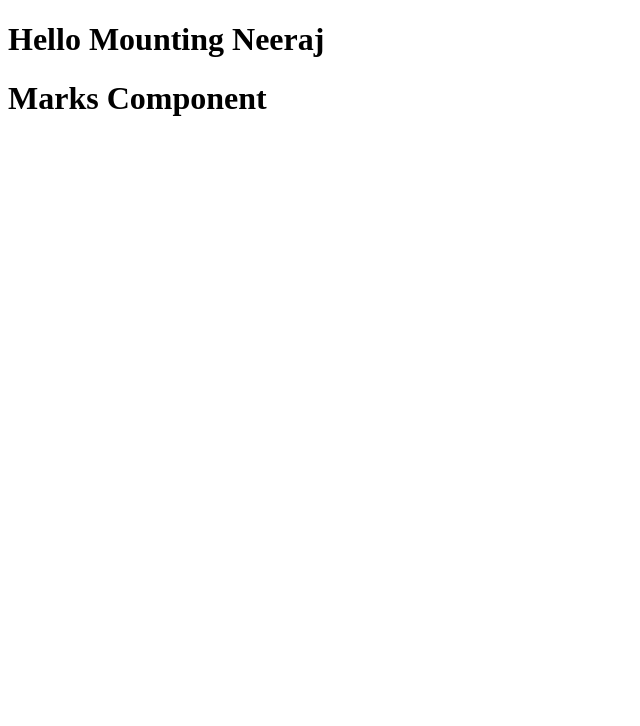
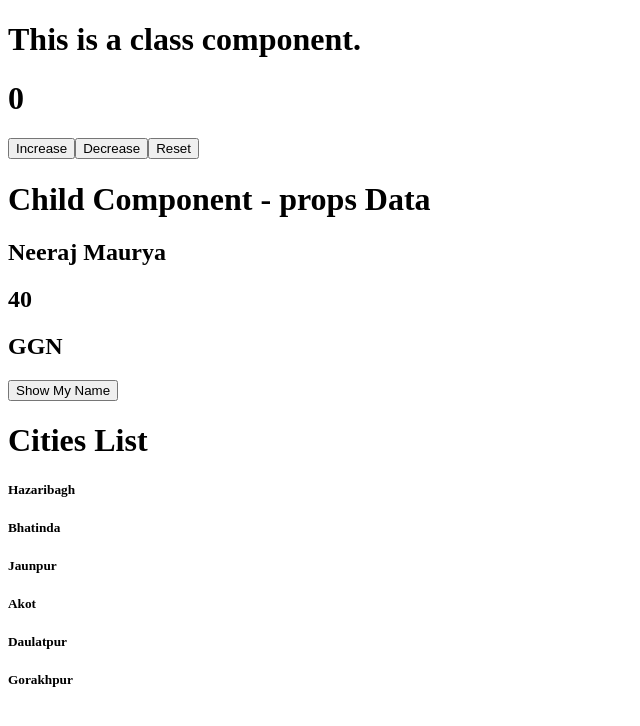
Before and after one commit to Neeraj452/Neeraj452, a React (Create React App) app: page / in a window 1280 px wide. Shown: the top 726 px of the page, without its empty margins (0-640 px from the left). Built offline with nearby package versions, Linux system fonts and the light colour scheme.

Commit message:
second Commit

```diff
--- /dev/null
+++ b/src/ChildClassComponent.js
@@ -0,0 +1,54 @@
+import React, { Component } from 'react'
+
+export default class ChildClassComponent extends Component {
+      constructor(props){
+            super(props)
+            this.state = {
+                  showName:false,
+                  city:'GGn'
+            };
+      }
+
+      showFn = () =>{
+            console.log("show Function");
+            this.setState({
+                  showName:!this.state.showName,
+                  city:'Jaunpur' });
+
+      }
+      render() {
+            const{name, age, city}=this.props
+            return (
+                  <>
+                    <h1>Child Component - props Data</h1>
+                    <h2>{name}</h2>
+                    <h2>{age}</h2>
+                    <h2>{city}</h2>
+                    <button onClick={this.showFn}>Show My Name</button>
+
+                      {/* {
+                    this.state.showName ? (
+                        <>
+                            <h2>Deepak Kumar</h2>
+                            <h1>{this.state.city}</h1>
+                        </>
+                    ) : (
+                        <>
+                            <h2>Deepak Kumar - 2</h2>
+                            <h1>{this.state.city}</h1>
+                        </>
+                    )
+                }   */}
+
+{
+                    this.state.showName && (
+                        <>
+                            <h2>Deepak Kumar</h2>
+                            <h1>{this.state.city}</h1>
+                        </>
+                    )
+                }
+                  </>
+            )
+      }
+}
--- /dev/null
+++ b/src/ClassComponent.js
@@ -0,0 +1,63 @@
+import React, { Component } from 'react';
+import ChildClassComponent from './ChildClassComponent';
+
+export default class ClassComponent extends Component {
+      constructor(){
+            super();
+            this.state = {
+                  count:0,
+                  name:"Neeraj Maurya",
+                  listCites:['Hazaribagh', 'Bhatinda', 'Jaunpur', 'Akot', 'Daulatpur', 'Gorakhpur']
+            }
+      }
+
+      incrementFn = () => {
+            console.log('increment...');
+            // this.state.count = this.state.count + 1;
+            this.setState(
+                {
+                    count: this.state.count + 1
+                }
+            )
+        }
+
+        decrementFn = () => {
+            console.log('decrement...');
+            this.setState(
+                {
+                    count: this.state.count - 1
+                }
+            )
+        }
+
+
+        resetFn = () => {
+            console.log('reset...');
+            this.setState(
+                {
+                    count: 0
+                }
+            )
+        }
+
+      render() {
+            return (
+                  <div>
+                        <h1>This is a class component.</h1>
+                        <h1>{this.state.count}</h1>
+                        <button onClick={this.incrementFn}>Increase</button>
+                        <button onClick={this.decrementFn}>Decrease</button>
+                        <button onClick={this.resetFn}>Reset</button>
+
+                        <ChildClassComponent name={this.state.name} age={40} city='GGN'/>
+
+                        <h1>Cities List</h1>
+
+                        {this.state.listCites && this.state.listCites.map((item, index) => (
+                        <h5 key={index}>{item}</h5>
+                    ))
+                }
+                  </div>
+            )
+      }
+}
--- a/src/Mark.js
+++ b/src/Mark.js
@@ -1,11 +1,39 @@
 import React, { Component } from 'react'
 
+// export default class Marks extends Component {
+//       render() {
+//             console.log("Mark-Rendered [Child of student]")
+//             return (
+//                   <div>
+//                         <h1>Marks Component</h1>
+//                   </div>
+//             )
+//       }
+// }
+
+
 export default class Marks extends Component {
+      constructor(props)
+      {
+            super(props);
+            this.state = {
+                  mroll:this.props.roll
+            };
+      }
+       static getDerivedStateFromProps(props,state){
+             console.log("get Derived Sate from props");
+             if(props.roll !== state.mroll){
+                   return {mroll:props.roll};
+             }
+             return null;
+       }
+
       render() {
-            console.log("Mark-Rendered [Child of student]")
+            console.log("Marks Rendered");
+
             return (
                   <div>
-                        <h1>Marks Component</h1>
+                        <h1>Marks Component {this.state.mroll}</h1>
                   </div>
             )
       }
--- a/src/index.js
+++ b/src/index.js
@@ -1,4 +1,4 @@
 import React from 'react';
 import ReactDOM from 'react-dom';
-import Mouting from "./Mouting"
-ReactDOM.render( <Mouting roll={30}/>, document.getElementById("root"));
+import ClassComponent  from "./ClassComponent";
+ReactDOM.render( <ClassComponent />, document.getElementById("root"));
```
Also changed, not shown: src/Update.js (added, +26 -0 lines), src/UseState_in_Hook.js (added, +36 -0 lines), src/Mouting.js (line endings or trailing spaces).
